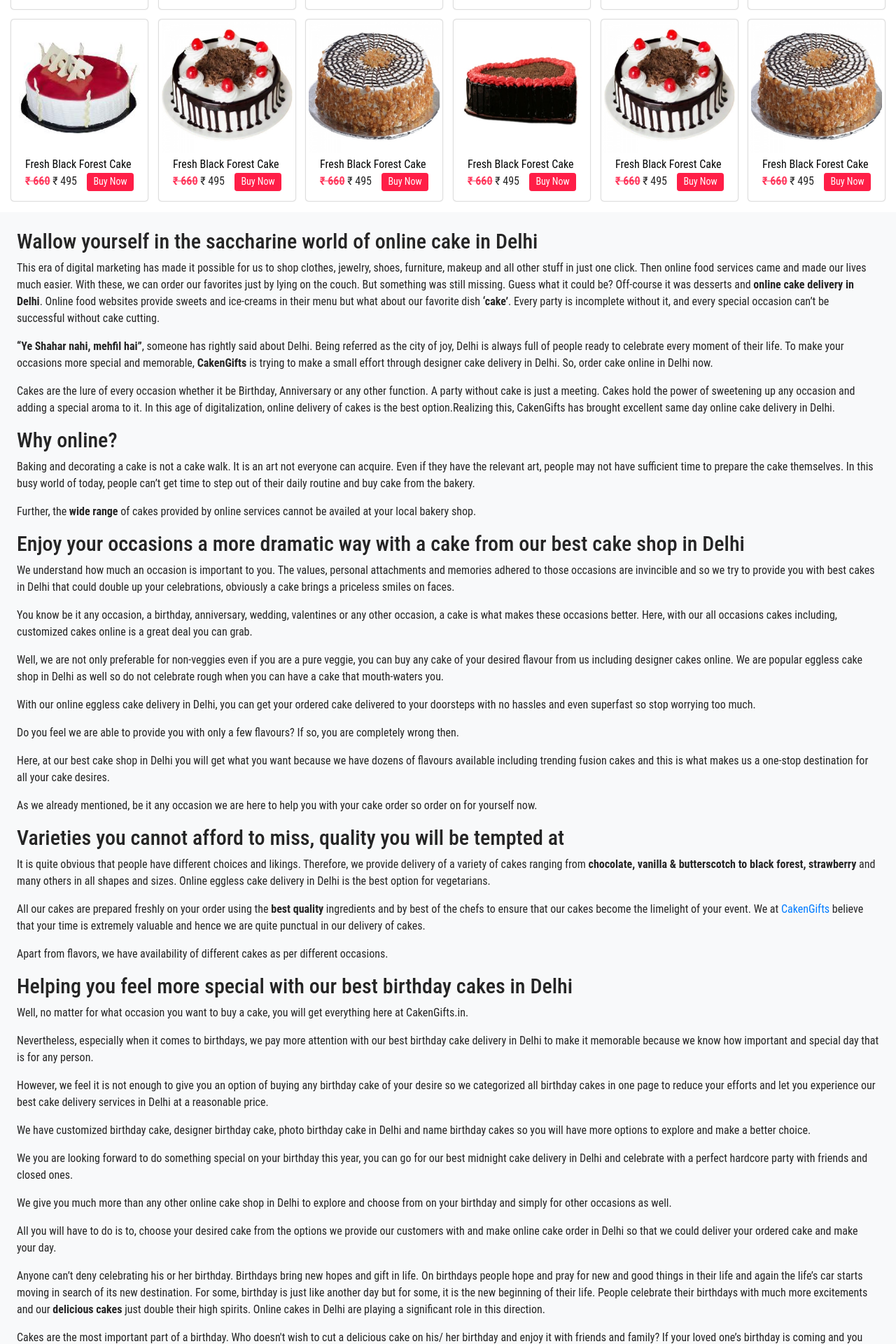
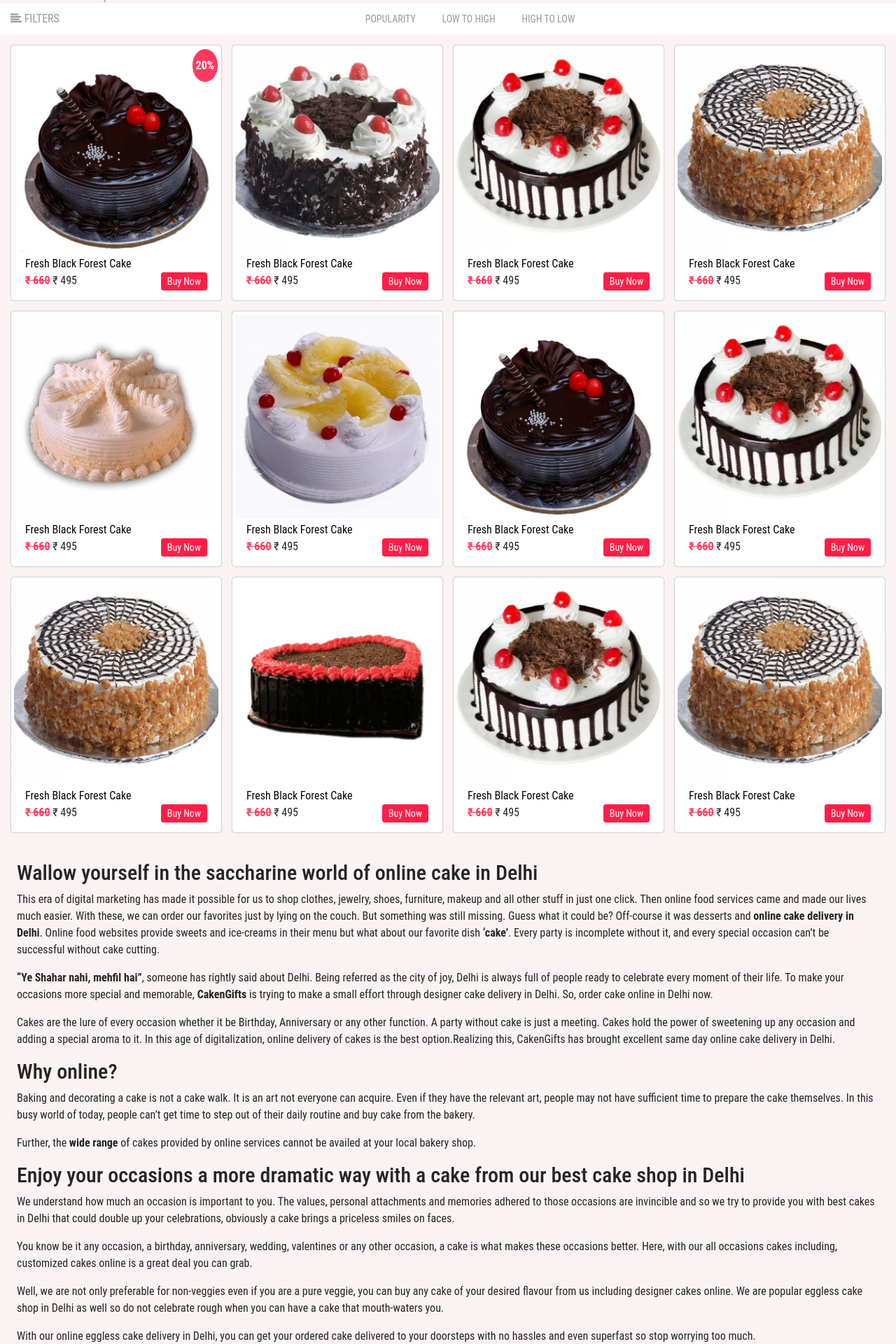
Before and after one commit to Sonvendra/sonvendra.github.io, a PHP site: page /CakenGifts/new-git/city.html in a window 1280 px wide. Shown: the part 660-2580 px from the top of the page at 70% size. Run offline with PHP 8.4, Linux system fonts and the light colour scheme; some libraries are stand-ins or nearby versions; some web fonts are replaced.

Commit message:
Add files via upload

```diff
--- a/CakenGifts/new-git/city.html
+++ b/CakenGifts/new-git/city.html
@@ -10,19 +10,21 @@
     <title>Cake by City</title>
   </head>
   <body>
-    <header>
-        <div class="container">
-            <div class="row animated fadeInDown">
-                <div class="col-md-4 logo">
-                    <img src="img/logo.png">
+  <header class="container-fluid">
+      <div class="row py-2 px-5">
+          <div class="col-md-3 mb-2 my-auto">
+              <a href="/"><img src="img/logo.png" width="130"></a>
           </div>
-                 <div class="col-md-6 ml-auto text-md-right p-2">
-                     <a href=""><i class="fa fa-user"></i> Account</a>
-                     <a href=""><i class="fa fa-truck"></i> Track Order</a>
-                     <a href=""><i class="fa fa-question-circle"></i> Help</a>
-                     <a href=""><i class="fa fa-cart-plus"></i> Cart</a>
-                     <p><i class="fa fa-phone"></i> +91-9540 338 338</p>
-                 </div>
+          <div class="col-md-4 my-auto cNo">Customer Care : +91-9540 338 338</div>
+          <div class="col-md-1 col-sm-2 my-auto"><a href="#"><img src="https://www.cakengifts.in/img/discount25.png" width=""></a></div>
+          <div class="col-md-4 my-auto text-right">
+
+              <ul class="list-unstyled cart list-inline m-0">
+                  <li class="list-inline-item"><a href="#"><i class="fa fa-question-circle d-block text-center"></i> Help</a></li>
+                  <li class="list-inline-item"><a href="https://www.cakengifts.in/track-order"><i class="fa fa-map-marker d-block text-center"></i> Track Order</a></li>
+                  <li class="list-inline-item"><a href="https://www.cakengifts.in/login"><i class="fa fa-user d-block text-center"></i> Account</a></li>
+                  <li class="list-inline-item"><a href="https://www.cakengifts.in/cart"><i class="fa fa-shopping-cart d-block text-center"></i> Cart</a></li>
+              </ul>
           </div>
       </div>
   </header>
@@ -178,14 +180,56 @@
     </nav>
 
     <section class="bg-light hide">
-        <div class="container">
+        <div class="container-fluid px-5">
             <div class="row align-content-center">
-                <div class="col-md-2 py-2 animated fadeInLeft">
+                <div class="col-md-2 text-right my-auto animated fadeInLeft">
                     <img src="img/lad.png" width="100" class="img-fluid">
                 </div>
                 <div class="col-md-10 my-auto animated fadeInRight">
+                    <div class="col-12 pt-2">
                         <h1>Cake Delivery In Delhi</h1>
                         <p>Everyone wants surprise on his or her special day and cake is one of the best gift ever, so you may go for cake and flower delivery in Delhi where your loved ones live in Delhi because we deliver in whole Delhi. Avail our same day or midnight cake delivery in Delhi for those who forgot to arrange gifts before. We deliver cake and flowers in 2-3 hours from our best cake shop in Delhi with your given love and emotion.</p>
+                    </div>
+                    <div class="container-fluid">
+                        <div class="row desk-cat">
+                            <div class="col-md-2">
+                                <a href="https://www.cakengifts.in/best-selling-product">
+                                    <img class="img-fluid" src="https://www.cakengifts.in/img/cake.png">
+                                    <p>Cakes</p>
+                                </a>
+                            </div>
+                            <div class="col-md-2">
+                                <a href="https://www.cakengifts.in/cake-and-flowers">
+                                    <img class="img-fluid" src="https://www.cakengifts.in/img/flowers.png">
+                                    <p>Flowers</p>
+                                </a>
+                            </div>
+                            <div class="col-md-2">
+                                <a href="https://www.cakengifts.in/cake-and-flowers">
+                                    <img class="img-fluid" src="https://www.cakengifts.in/img/cake-n-flower.png">
+                                    <p>Combo</p>
+                                </a>
+                            </div>
+                            <div class="col-md-2">
+                                <a href="https://www.cakengifts.in/birthday-cakes">
+                                    <img class="img-fluid" src="https://www.cakengifts.in/img/birthday.png">
+                                    <p>Birthday</p>
+                                </a>
+                            </div>
+                            <div class="col-md-2">
+                                <a href="https://www.cakengifts.in/anniversary-cakes">
+                                    <img class="img-fluid" src="https://www.cakengifts.in/img/anniversary.png">
+                                    <p>Anniversary</p>
+                                </a>
+                            </div>
+                            <div class="col-md-2">
+                                <a href="https://www.cakengifts.in/rakhi-cake">
+                                    <img class="img-fluid" src="https://www.cakengifts.in/img/day-calendar.png">
+                                    <p>Rakhi Cake</p>
+                                </a>
+                            </div>
+                        </div>
+                    </div>
                 </div>
             </div>
         </div>
@@ -195,28 +239,36 @@
         <div class="container-fluid mt-2">
             <div class="row">
                 <div class="col-md-6 pl-0">
-                    <nav aria-label="breadcrumb" class="border-0">
-                        <ol class="breadcrumb">
+                    <nav aria-label="breadcrumb" class="h-auto border-0">
+                        <ol class="breadcrumb m-0 mx-auto">
                             <li class="breadcrumb-item"><a href="#">Home</a></li>
                             <li class="breadcrumb-item active" aria-current="page">Cake Delivery in Delhi</li>
                         </ol>
                     </nav>
                 </div>
+
+            </div>
+        </div>
+    </section>
+
+  <section class="container-fluid bg-white my-auto hide">
+      <div class="row">
+          <div class="col-md-2 my-auto filter-top">
+              <a href=""><i class="fa fa-align-left"></i> Filters</a>
+          </div>
           <div class="col-md-6 text-md-right shortBy hide">
-                    <ul>
-                        <li>Sort by: </li>
-                        <li class=""><a href="">Popularity</a></li>
+              <ul class="my-auto">
+                  <li><a href="">Popularity</a></li>
                   <li><a href="">Low to High</a></li>
                   <li><a href="">High to Low</a></li>
               </ul>
-                </div>
           </div>
       </div>
   </section>
 
     <section class="container-fluid product">
             <div class="row p-2">
-                <div class="col-6 col-sm-4 col-md-2 p-2">
+                <div class="col-6 col-sm-4 col-md-3 p-2">
                     <div class="card animated rotateIn">
                         <div class="card-body">
                             <span class="topRight">20%</span>
@@ -228,7 +280,7 @@
                         </div>
                     </div>
                 </div>
-                <div class="col-6 col-sm-4 col-md-2 p-2">
+                <div class="col-6 col-sm-4 col-md-3 p-2">
                     <div class="card animated rotateIn">
                         <div class="card-body">
                             <img src="img/black-forest-cake-in-round.jpg" class="img-fluid">
@@ -238,7 +290,7 @@
                             <p><span>₹ 660</span> ₹ 495 <button href="" class="btn btn-sm btn-primary float-right">Buy Now</button></p>
                         </div>
                     </div>
-                </div><div class="col-6 col-sm-4 col-md-2 p-2">
+                </div><div class="col-6 col-sm-4 col-md-3 p-2">
                 <div class="card animated rotateIn">
                     <div class="card-body">
                         <img src="img/black-forest-cake.jpg" class="img-fluid">
@@ -249,7 +301,7 @@
                     </div>
                 </div>
             </div>
-                <div class="col-6 col-sm-4 col-md-2 p-2">
+                <div class="col-6 col-sm-4 col-md-3 p-2">
                 <div class="card animated rotateIn">
                     <div class="card-body">
                         <img src="img/butterscotch-cake-in-round.jpg" class="img-fluid">
@@ -260,7 +312,7 @@
                     </div>
                 </div>
             </div>
-                <div class="col-6 col-sm-4 col-md-2 p-2">
+                <div class="col-6 col-sm-4 col-md-3 p-2">
                     <div class="card animated rotateIn">
                         <div class="card-body">
                             <img src="img/fresh-vanilla-cake.jpg" class="img-fluid">
@@ -271,7 +323,7 @@
                         </div>
                     </div>
                 </div>
-                <div class="col-6 col-sm-4 col-md-2 p-2">
+                <div class="col-6 col-sm-4 col-md-3 p-2">
                     <div class="card animated rotateIn">
                         <div class="card-body">
                             <img src="img/fruity-pineapple-cake.jpg" class="img-fluid">
@@ -282,10 +334,10 @@
                         </div>
                     </div>
                 </div>
-                <div class="col-6 col-sm-4 col-md-2 p-2">
+                <div class="col-6 col-sm-4 col-md-3 p-2">
                     <div class="card animated rotateIn">
                         <div class="card-body">
-                            <img src="img/blue-berry-cake.jpg" class="img-fluid">
+                            <img src="img/belgium-chocolate-cake.jpg" class="img-fluid">
                         </div>
                         <div class="card-footer py-0">
                             <a href="">Fresh Black Forest Cake</a>
@@ -293,7 +345,7 @@
                         </div>
                     </div>
                 </div>
-                <div class="col-6 col-sm-4 col-md-2 p-2">
+                <div class="col-6 col-sm-4 col-md-3 p-2">
                     <div class="card animated rotateIn">
                         <div class="card-body">
                             <img src="img/black-forest-cake.jpg" class="img-fluid">
@@ -304,7 +356,7 @@
                         </div>
                     </div>
                 </div>
-                <div class="col-6 col-sm-4 col-md-2 p-2">
+                <div class="col-6 col-sm-4 col-md-3 p-2">
                     <div class="card animated rotateIn">
                         <div class="card-body">
                             <img src="img/butterscotch-cake-in-round.jpg" class="img-fluid">
@@ -315,7 +367,7 @@
                         </div>
                     </div>
                 </div>
-                <div class="col-6 col-sm-4 col-md-2 p-2">
+                <div class="col-6 col-sm-4 col-md-3 p-2">
                     <div class="card animated rotateIn">
                         <div class="card-body">
                             <img src="img/delighted-chocolate-heart-cake.jpg" class="img-fluid">
@@ -326,7 +378,7 @@
                         </div>
                     </div>
                 </div>
-                <div class="col-6 col-sm-4 col-md-2 p-2">
+                <div class="col-6 col-sm-4 col-md-3 p-2">
                     <div class="card animated rotateIn">
                         <div class="card-body">
                             <img src="img/black-forest-cake.jpg" class="img-fluid">
@@ -337,7 +389,7 @@
                         </div>
                     </div>
                 </div>
-                <div class="col-6 col-sm-4 col-md-2 p-2">
+                <div class="col-6 col-sm-4 col-md-3 p-2">
                     <div class="card animated rotateIn">
                         <div class="card-body">
                             <img src="img/butterscotch-cake-in-round.jpg" class="img-fluid">
@@ -350,7 +402,7 @@
                 </div>
             </div>
     </section>
-<article class="container-fluid bg-light">
+<article class="container-fluid">
     <div class="row module p-4">
         <h2>Wallow yourself in the saccharine world of online cake in Delhi</h2>
         <p>This era of digital marketing has made it possible for us to shop clothes, jewelry, shoes, furniture, makeup and all other stuff in just one click. Then online food services came and made our lives much easier. With these, we can order our favorites just by lying on the couch. But something was still missing. Guess what it could be? Off-course it was desserts and <b>online cake delivery in Delhi</b>. Online food websites provide sweets and ice-creams in their menu but what about our favorite dish <b>‘cake’</b>. Every party is incomplete without it, and every special occasion can’t be successful without cake cutting.</p>
@@ -464,16 +516,7 @@
                         <li><a href="https://www.cakengifts.in/cake-delivery-in-dehradun">Dehradun</a></li>
                         <li><a href="https://www.cakengifts.in/all-delivery-city">More Cities</a></li>
                     </ul>
-                    <!--<h4>Flowers Delivery in</h4>
-                    <ul>
-                        <li><a href="#">Delhi</a></li>
-                        <li><a href="#">Gurgaon</a></li>
-                        <li><a href="#">Noida</a></li>
-                        <li><a href="#">Ghaziabad</a></li>
-                        <li><a href="#">Faridabad</a></li>
-                        <li><a href="#">Dehradun</a></li>
-                        <li><a href="#">More Cities</a></li>
-                    </ul>-->
+
                 </div>
                 <div class="col-md-4 mt-3">
                     <h3>Registered Office Address:</h3>
@@ -504,49 +547,5 @@
     <script src="js/popper.min.js"></script>
     <script src="js/bootstrap.min.js"></script>
   <script src="js/custom.js"></script>
-    <script language="JavaScript">
-  /**
-    * Disable right-click of mouse, F12 key, and save key combinations on page
-
-    * For full source code, visit https://mycyberuniverse.com
-    */
-  window.onload = function() {
-    document.addEventListener("contextmenu", function(e){
-      e.preventDefault();
-    }, false);
-    document.addEventListener("keydown", function(e) {
-    //document.onkeydown = function(e) {
-      // "I" key
-      if (e.ctrlKey && e.shiftKey && e.keyCode == 73) {
-        disabledEvent(e);
-      }
-      // "J" key
-      if (e.ctrlKey && e.shiftKey && e.keyCode == 74) {
-        disabledEvent(e);
-      }
-      // "S" key + macOS
-      if (e.keyCode == 83 && (navigator.platform.match("Mac") ? e.metaKey : e.ctrlKey)) {
-        disabledEvent(e);
-      }
-      // "U" key
-      if (e.ctrlKey && e.keyCode == 85) {
-        disabledEvent(e);
-      }
-      // "F12" key
-      if (e.keyCode == 123) {
-        disabledEvent(e);
-      }
-    }, false);
-    function disabledEvent(e){
-      if (e.stopPropagation){
-        e.stopPropagation();
-      } else if (window.event){
-        window.event.cancelBubble = true;
-      }
-      e.preventDefault();
-      return false;
-    }
-  };
-</script>
   </body>
 </html>
--- a/CakenGifts/new-git/css/custom.css
+++ b/CakenGifts/new-git/css/custom.css
@@ -3,6 +3,7 @@ body{margin: 0;
     font-family: 'Roboto Condensed', sans-serif;
     color: #252525;
     scroll-behavior: smooth;
+  background-color: #fbf3f3;
 }
 h1{
     font-size: 32px;
@@ -10,22 +11,27 @@ h1{
 h2{
     font-size: 30px;
 }
-.logo img{height: 60px; margin: 9px auto;}
+.cNo{font-size:18px;color:#ff3a5e;font-weight: bold;}
+.desk-cat .col-md-2{text-align: center;}
+.desk-cat a{display:block;box-shadow: 0 0 5px gray;background-color:#fff;border-radius:10px;color: grey; transition: all 0.5s;}
+.desk-cat a:hover{color:#ff3a5e;text-decoration: none; transform:scale(1.1,1.1)}
+.cart a:hover{text-decoration: none;color: #ff3c5f;}
 .bg-nav{background-color:#ff3a5e}.bg-nav a{color:#fff!important}
 nav{height: 40px}
 .dropdown:hover > .dropdown-menu {
   display: block;
 }
 .dropdown-menu{margin: 0; border-radius: 0; transition: all .5s;}
+
 .shortBy ul li{
-  list-style: none;display: inline-block;font-weight: bold;font-size: 12px;
+  list-style: none;display: inline-block;padding: 10px;
 }
 .shortBy ul li a{
-  text-decoration: none;color: #000;padding: 2px 7px; transition: all .5s;
+  text-decoration:none;color:#9a9a9a;padding: 2px 7px;transition: all .5s;font-size:14px;text-transform: uppercase;
 }
-.shortBy ul li a:hover, a:active{
-  background-color: #ff3a5e;border-radius: 10px;color: #fff;
-}
+.shortBy ul li a:hover, a:active{color:#ff3a5e;border-bottom: 2px solid gray;}
+.filter-top a{color:#9a9a9a; text-transform: uppercase;text-decoration: none;}
+.filter-top a:hover{color:#ff3a5e;}
 .topRight{position: absolute;z-index: 1;top:5px;right: 5px;border-radius: 50%; background-color:#ff3a5e;line-height: 37px; padding: 5px;
 color: #fff; font-weight: bold;}
 .product .card .card-body{overflow: hidden;padding: .25rem;}
@@ -36,7 +42,11 @@ color: #fff; font-weight: bold;}
 .product .card p span{font-weight: bold;color: #ff3a5e; text-decoration: line-through;}
 .product .card .card-footer a{color:#040505;}
 .product .card .card-footer a:hover{text-decoration: none;}
-.bgSec{box-shadow: 0 0 5px gray}
+.bgSec{box-shadow: 0 0 5px gray; background-color: #fff;}
+.stiky{position: sticky;
+  top:0;z-index:1;}
+.stiky1{position: sticky;
+  top:40px;z-index:1;}
 footer{background-color:#ff3a5e;color: #fff;}footer a{color:#fff;}footer a:hover{color:#fff;text-decoration:underline;}
 .pay{font-size: 14px;}
 .pay span {
```
Lines whose indentation alone changed are shown as unchanged.
